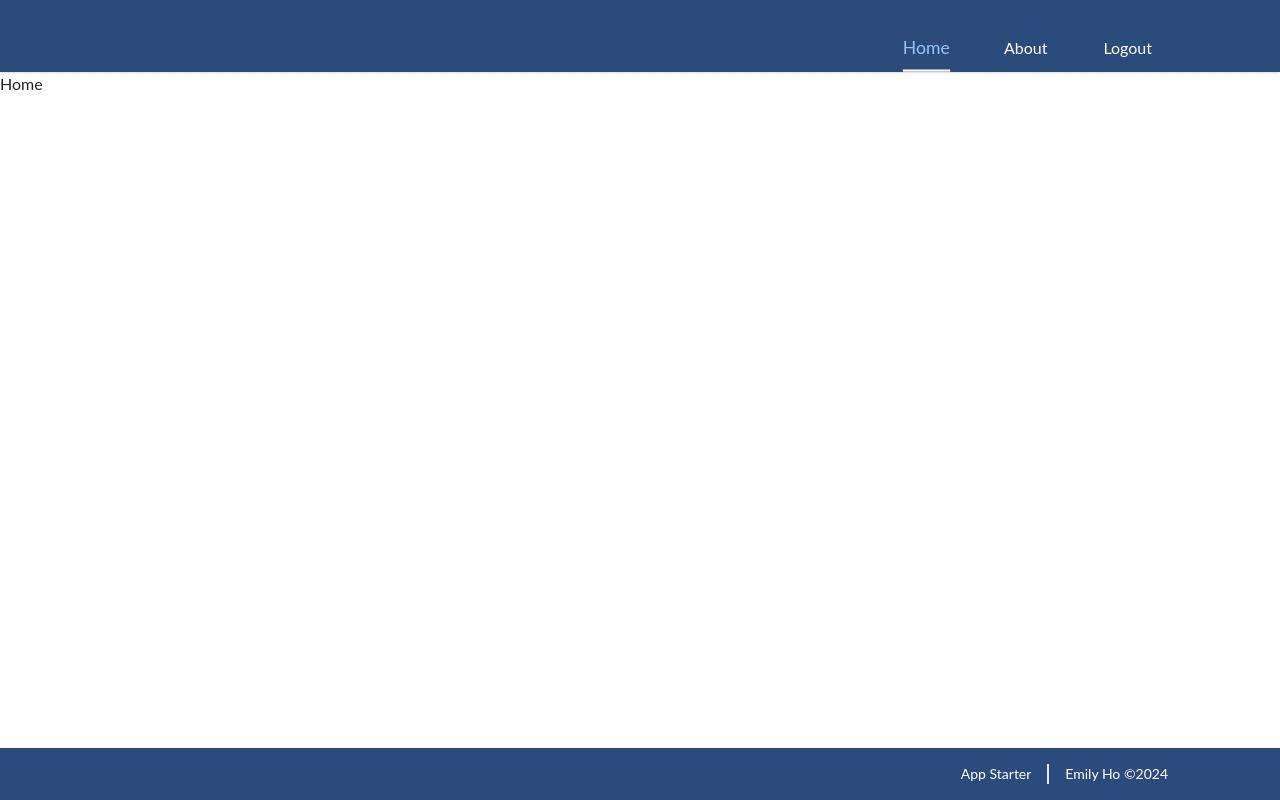
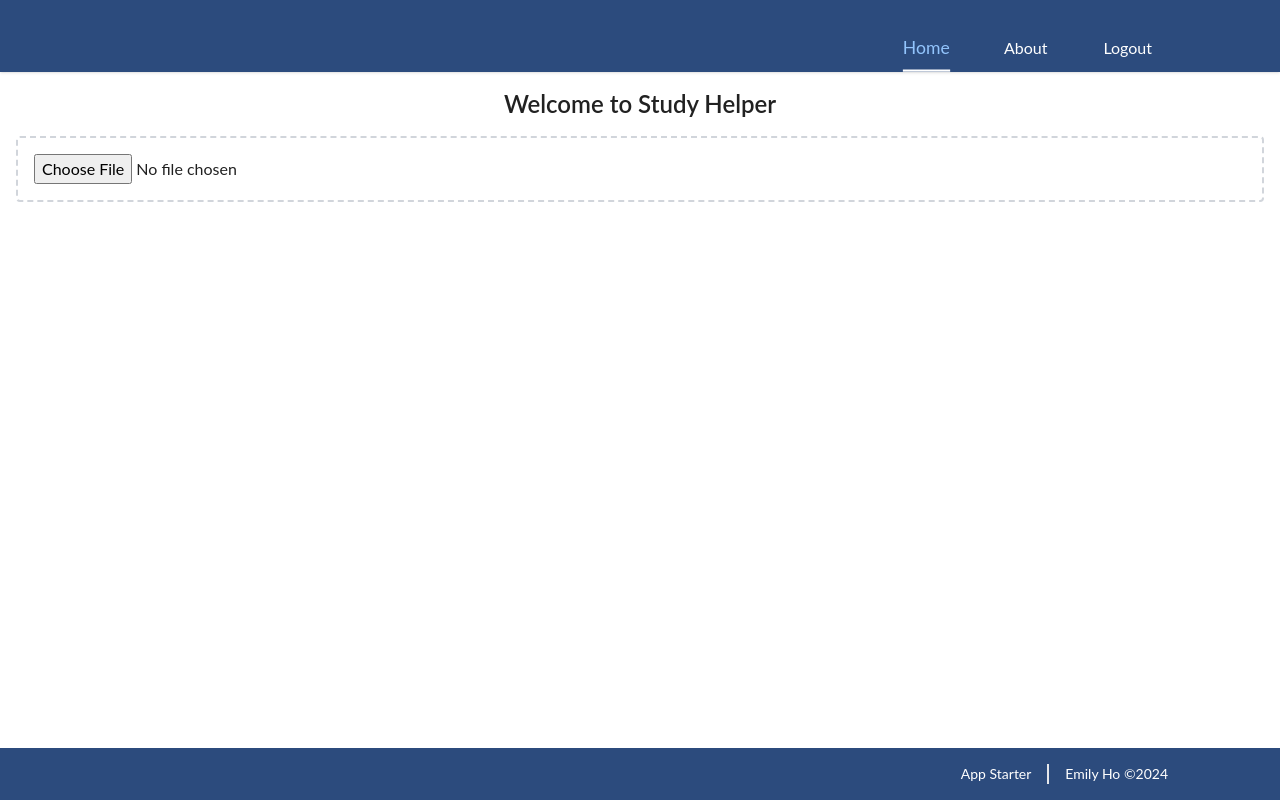
Before and after one commit to Emilyho11/study-helper, a React (Vite) app in the folder frontend/: page / in a window 1280 px wide. Built offline with nearby package versions, Linux system fonts and the light colour scheme.

Commit message:
Adding file upload

```diff
--- /dev/null
+++ b/frontend/src/components/UploadFile.jsx
@@ -0,0 +1,20 @@
+import React from 'react'
+
+const UploadFile = ({ onFileUpload }) => {
+  const handleUpload = (e) => {
+    if (onFileUpload) {
+      onFileUpload(e.target.files[0])
+    }
+  }
+
+  return (
+    <div className="m-4 p-4 border-dashed border-2 border-gray-300 rounded">
+      <input
+        type="file"
+        onChange={handleUpload}
+      />
+    </div>
+  )
+}
+
+export default UploadFile
--- a/frontend/src/index.html
+++ b/frontend/src/index.html
@@ -6,7 +6,7 @@
 </head>
 <body class="bg-gray-100 text-gray-900">
   <div class="container mx-auto p-4">
-    <h1 class="text-4xl font-bold text-center">GPA Automated Calculator</h1>
+    <h1 class="text-4xl font-bold text-center">Study Helper</h1>
     <!-- ...existing code... -->
   </div>
 </body>
--- a/frontend/src/pages/Home.jsx
+++ b/frontend/src/pages/Home.jsx
@@ -1,8 +1,58 @@
-import React from 'react'
+import React, { useState } from 'react'
+import UploadFile from '../components/UploadFile.jsx'
 
 const Home = () => {
+  const [file, setFile] = useState(null)
+  const [textContent, setTextContent] = useState('')
+
+  const handleFileUpload = (selectedFile) => {
+    console.log('File uploaded:', selectedFile)
+    setFile(selectedFile)
+
+    // If it's a .txt file, read its contents
+    if (selectedFile && (selectedFile.type === 'text/plain')) {
+      const reader = new FileReader()
+      reader.onload = (e) => {
+        const contents = e.target.result
+        console.log('File contents:', contents)
+        setTextContent(contents)
+      }
+      reader.readAsText(selectedFile)
+    }
+  }
+
   return (
-    <div>Home</div>
+    <div>
+      <div className='text-2xl font-semibold text-center mt-4'>Welcome to Study Helper</div>
+      <UploadFile onFileUpload={handleFileUpload} />
+      {file && (
+        <div className="m-4 p-4 border rounded border-gray-300">
+          <h3>Uploaded File:</h3>
+          <p>Name: {file.name}</p>
+          {file.type.startsWith('image/') && (
+            <img
+              src={URL.createObjectURL(file)}
+              alt="Uploaded"
+              className="max-w-xs mt-2"
+            />
+          )}
+          {file.type === 'application/pdf' && (
+            <embed
+              src={URL.createObjectURL(file)}
+              type="application/pdf"
+              width="400"
+              height="500"
+            />
+          )}
+          {file.type === 'text/plain' && (
+            <div className="mt-4 p-4 border border-gray-300 rounded bg-gray-50">
+              <h4 className="font-semibold mb-2">Text File Contents:</h4>
+              <pre>{textContent}</pre>
+            </div>
+          )}
+        </div>
+      )}
+    </div>
   )
 }
 
```
Also changed, not shown: 1 other file (tests, documents, lock files or other folders).
